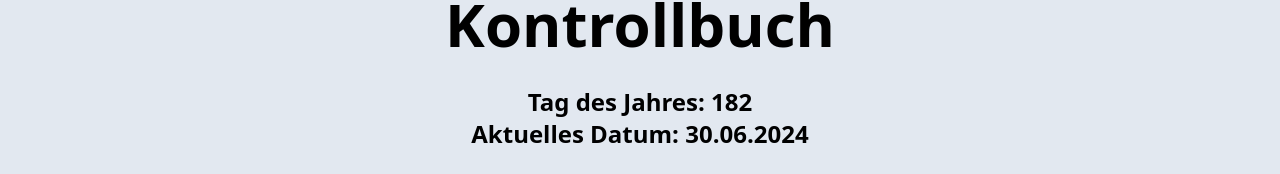
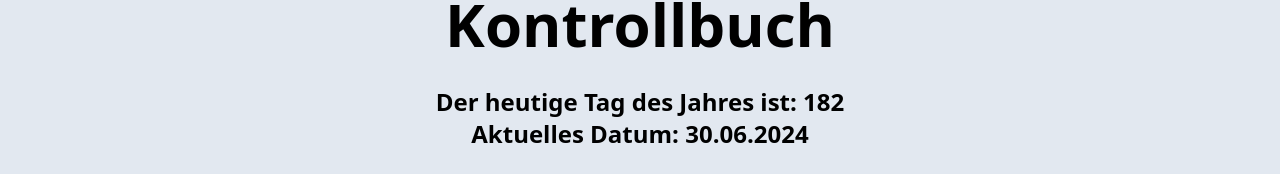
Before and after one commit to Krasimir-Hristov/DHL-Driver-Assitant-Dev, a React (Vite) app in the folder frontend/: page / in a window 1280 px wide. Shown: the part 178-352 px from the top of the page. Built offline with nearby package versions, Linux system fonts and the light colour scheme.

Commit message:
feat: Update ControllBook page with improved localization and component additions

```diff
--- a/frontend/src/components/DayOfYear.tsx
+++ b/frontend/src/components/DayOfYear.tsx
@@ -12,7 +12,7 @@ const DayOfYear: React.FC = () => {
 
   return (
     <div className='text-2xl'>
-      <span className='font-semibold'>{t('dayOfYear')}:</span>{' '}
+      <span className='font-semibold'>{t('cbDayOfTheYearDesc')}</span>{' '}
       <span className='font-extrabold'>{day}</span>
     </div>
   );
```
